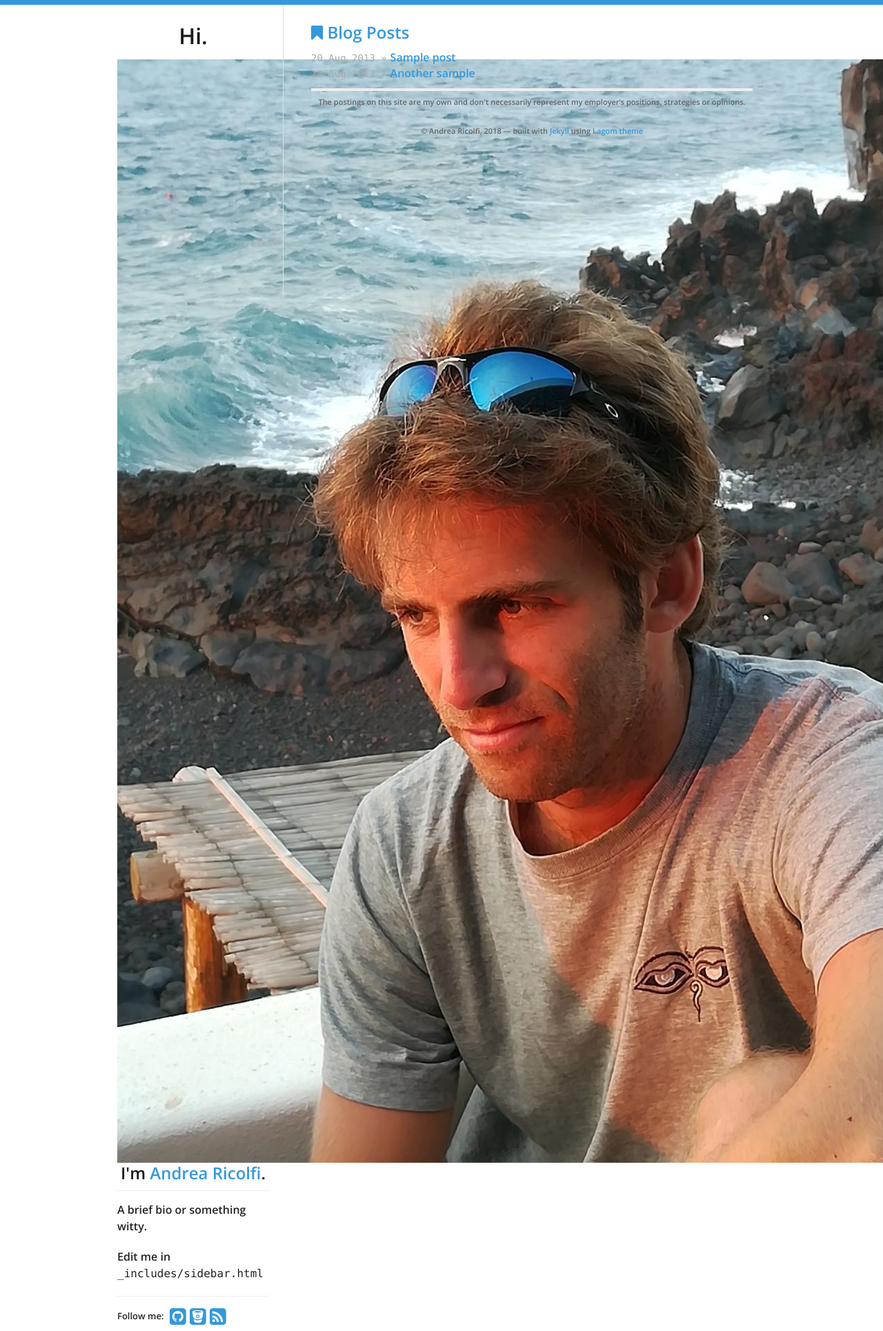
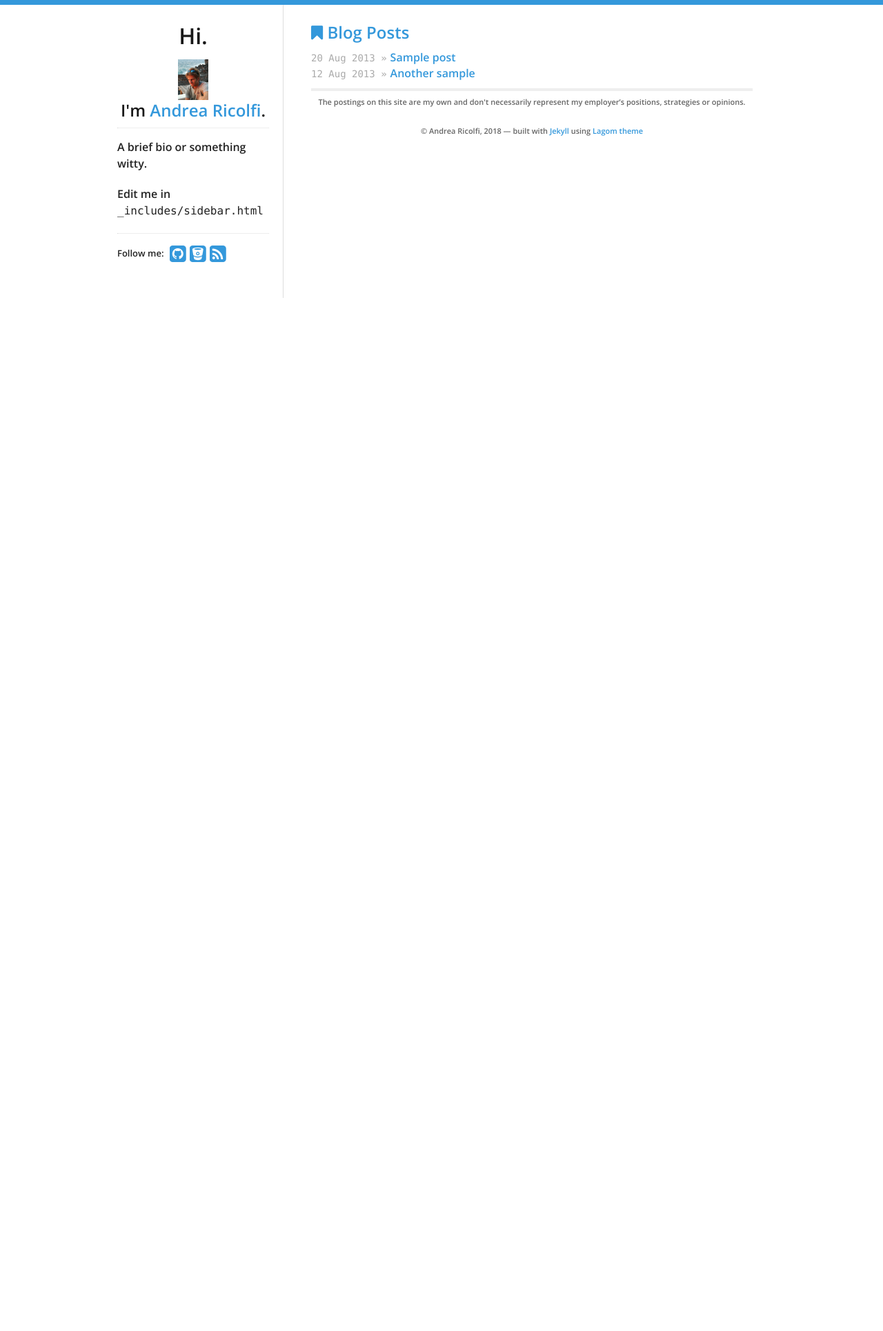
Before and after one commit to atricolfi/atricolfi.github.io, a Jekyll site: the page built from index.html, in a window 1280 px wide. Shown: the whole page at 69% size. Built offline with Jekyll 4.4.1, drawn with Linux system fonts in a browser that asks for light colours; after the commit the page ends 907 px from its top, so only the background shows below that.

Commit message:
Update sidebar.html

```diff
--- a/_includes/sidebar.html
+++ b/_includes/sidebar.html
@@ -4,7 +4,7 @@
     {% if site.data.theme.social.gravatar %}
     <img src="http://www.gravatar.com/avatar/{{ site.data.theme.social.gravatar }}?s=200" id="gravatar" alt="My photo"/>
     {% else %}
-    <img src="/IMG_2665.jpg" height="20%" id="IMG_2665.jpg" alt="Blog logo"/>
+    <img src="/IMG_2665.jpg" width="20%" id="IMG_2665.jpg" alt="Blog logo"/>
     {% endif %}
   </a>
   <h2>I'm <a href="/">{{ site.data.theme.name }}</a>.</h2>
```
